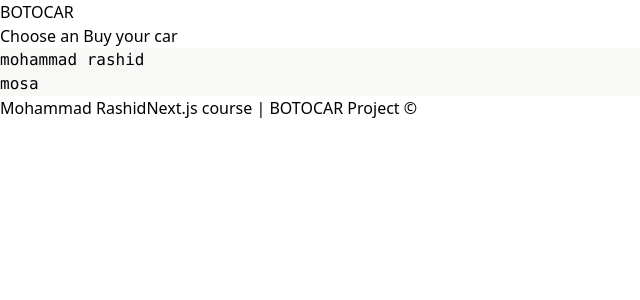
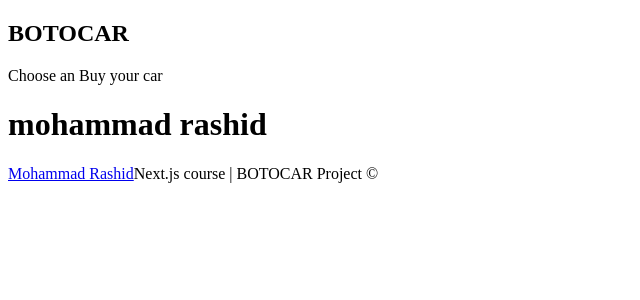
Before and after one commit to mohammadrashid6732/BotoCar, a Next.js app in the folder my-app/: page / in a window 1280 px wide. Shown: the top 300 px of the page, without its empty margins (0-640 px from the left). Built offline with nearby package versions, Linux system fonts and the light colour scheme.

Commit message:
uninstall tailwindcss and write styles with css

```diff
--- a/my-app/components/Layout.js
+++ b/my-app/components/Layout.js
@@ -1,16 +1,16 @@
 function Layout({ children }) {
   return (
-    <>
-      <header className="">
+    <div  >
+      <header>
         <h2>BOTOCAR</h2>
         <p>Choose an Buy your car</p>
       </header>
       <div>{children}</div>
-      <footer className="">
+      <footer>
         <a href="#">Mohammad Rashid</a>
         Next.js course | BOTOCAR Project &copy;
       </footer>
-    </>
+    </div>
   );
 }
 
--- a/my-app/pages/_app.js
+++ b/my-app/pages/_app.js
@@ -1,5 +1,4 @@
 import Layout from "../components/Layout";
-import "../styles/globals.css";
 
 export default function App({ Component, pageProps }) {
   return (
--- a/my-app/pages/index.js
+++ b/my-app/pages/index.js
@@ -1,8 +1,8 @@
 export default function Home() {
   return (
-    <div className="p-0 m-0 font-mono bg-bgwhite text-inherit">
+    <div>
       <h1>mohammad rashid</h1>
-    <a>mosa</a>
+      <a href="https://google.com"></a>
     </div>
   );
 }
--- a/my-app/styles/globals.css
+++ b/my-app/styles/globals.css
@@ -1,10 +1,4 @@
-@import "tailwindcss";
-
-@theme {
-  --color-bgwhite: #f8f8f7;
-}
-
-/* html,
+html,
 body {
   padding: 0;
   margin: 0;
@@ -19,4 +13,4 @@ body {
 a {
   color: inherit;
   text-decoration: none;
-} */
+}
```
Also changed, not shown: my-app/package.json (+6 -4 lines), my-app/postcss.config.mjs (line endings or trailing spaces), 1 other file (tests, documents, lock files or other folders).
